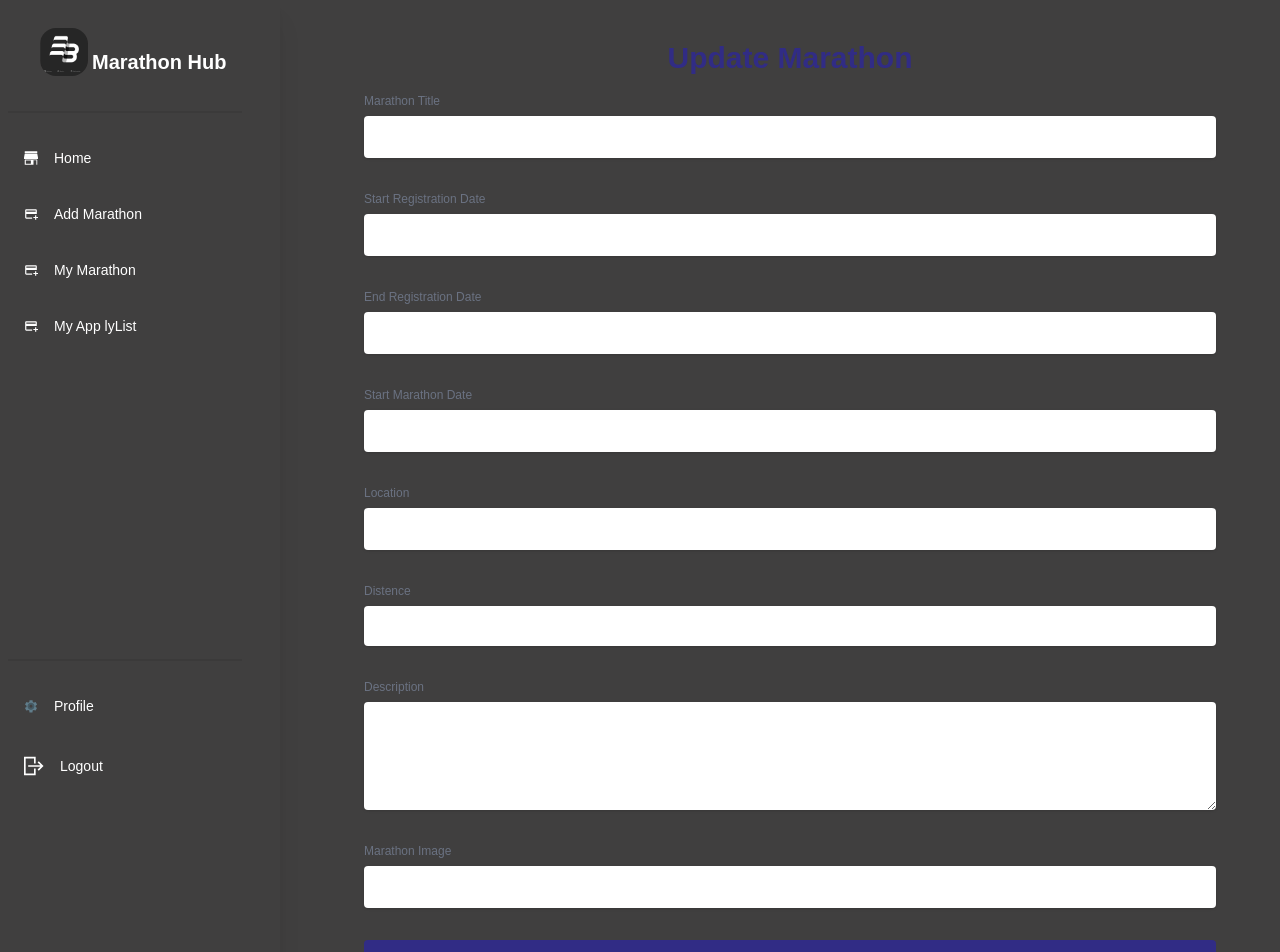
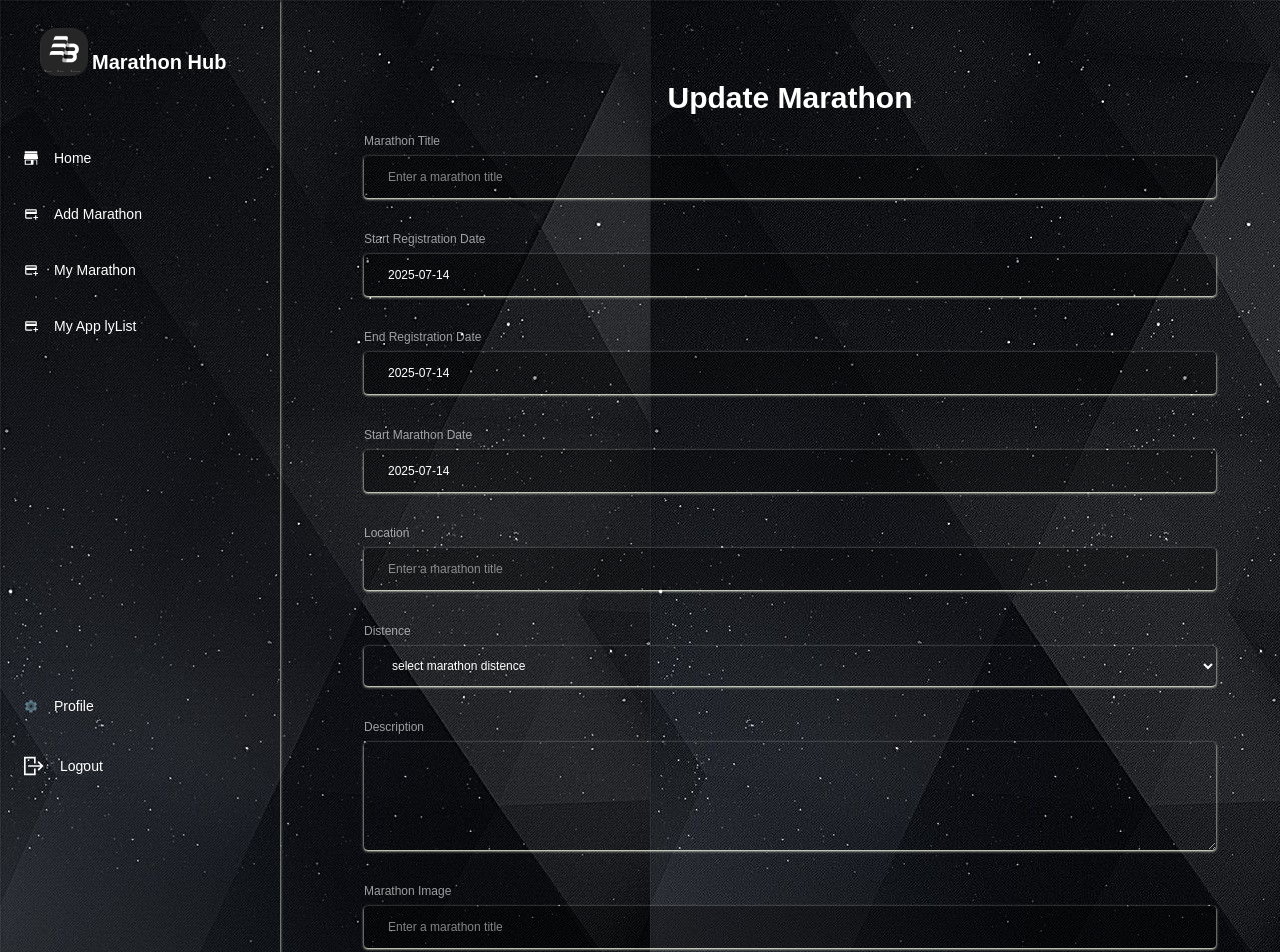
Before and after one commit to Shazidulislam/marathon-management, a React (Vite) app: page /board/mymarathon/1 in a window 1280 px wide. Shown: the top 952 px of the page. Built offline with nearby package versions, Linux system fonts and the light colour scheme; no server answers; sample sign-in values are in the browser's storage.

Commit message:
modify dash board , my apply list

```diff
--- a/src/Component/DashBoardComponent/Sidebar/Sidebar.jsx
+++ b/src/Component/DashBoardComponent/Sidebar/Sidebar.jsx
@@ -29,7 +29,7 @@ const Sidebar = () => {
 
 
     <>
-      <div className=" bg-black/40 text-white flex justify-between md:hidden">
+      <div className="  text-white flex justify-between md:hidden">
         <div>
           <div className="block cursor-pointer px-4 py-1 font-bold">
             <Link to="/">
--- a/src/Contexts/UpdateMarathon.jsx
+++ b/src/Contexts/UpdateMarathon.jsx
@@ -1,110 +1,187 @@
-import axios from 'axios';
-import React, { useEffect, useState } from 'react';
-import DatePicker from 'react-datepicker';
+import axios from "axios";
+import React, { useEffect, useState } from "react";
+import DatePicker from "react-datepicker";
 import "react-datepicker/dist/react-datepicker.css";
-import Swal from 'sweetalert2';
-import useAxiousSecure from '../Component/useAxiousSecure';
-import { useParams } from 'react-router';
-
+import Swal from "sweetalert2";
+import useAxiousSecure from "../Component/useAxiousSecure";
+import { useParams } from "react-router";
 
 const UpdateMarathon = () => {
-    const {id} = useParams()
-    const [singleData , aetSingleData] = useState({})
-  const [ startRegistionDate , setStartRegistionDate ] = useState(new Date());
-    const [ endRegistionDate , setEndRegistionDate ] = useState(new Date());
-    const [ startMarathonData , setStartMarathonData ] = useState(new Date());
+  const { id } = useParams();
+  const [singleData, aetSingleData] = useState({});
+  const [startRegistionDate, setStartRegistionDate] = useState(new Date());
+  const [endRegistionDate, setEndRegistionDate] = useState(new Date());
+  const [startMarathonData, setStartMarathonData] = useState(new Date());
 
-    const axiosInstance = useAxiousSecure()
+  const axiosInstance = useAxiousSecure();
 
-    useEffect(()=>{
-        axiosInstance.get(`/board/mymarathon/${id}`)
-        .then((res)=>{
-            aetSingleData(res?.data)
-        })
-    },[ id,axiosInstance ])
+  useEffect(() => {
+    axiosInstance.get(`/board/mymarathon/${id}`).then((res) => {
+      aetSingleData(res?.data);
+    });
+  }, [id, axiosInstance]);
 
-    const {image ,description,  marathon_title ,startRegistion ,endRegistion  ,distence,  location  ,_id , startMarathon} = singleData || {}
+  const {
+    image,
+    description,
+    marathon_title,
+    startRegistion,
+    endRegistion,
+    distence,
+    location,
+    _id,
+    startMarathon,
+  } = singleData || {};
 
-
-
-    const handleUpdateMarathon=(e)=>{
-        e.preventDefault()
+  const handleUpdateMarathon = (e) => {
+    e.preventDefault();
     const form = e.target;
-        const formData = new FormData(form)
-        const updateMarathonData = Object.fromEntries(formData.entries())
-
+    const formData = new FormData(form);
+    const updateMarathonData = Object.fromEntries(formData.entries());
 
     //update the marathon
-        axios.patch(`${import.meta.env.VITE_MARATHON_url}/myMarathonModal/${_id}`, updateMarathonData)
-        .then((res)=>{
-            if(res?.data?.acknowledged){
+    axios
+      .patch(
+        `${import.meta.env.VITE_MARATHON_url}/myMarathonModal/${_id}`,
+        updateMarathonData
+      )
+      .then((res) => {
+        if (res?.data?.acknowledged) {
           Swal.fire({
             position: "top-end",
             icon: "success",
             title: "Your Marathon UpdateSuccessfully successfully!",
             showConfirmButton: false,
-                    timer: 1500
+            timer: 1500,
           });
         }
-        })
-    }
+      });
+  };
 
   return (
-      <div className='px-2 md:px-12'>
-          <form onSubmit={handleUpdateMarathon} >
-            <h2 className='text-3xl text-center pt-10 font-bold text-indigo-900'>Update Marathon</h2>
+    <div className="px-2 md:px-12 py-10">
+      <form onSubmit={handleUpdateMarathon}>
+        <h2 className="text-3xl text-center pt-10 font-bold ">
+          Update Marathon
+        </h2>
         <fieldset className="fieldset  rounded-box   p-4">
-                                   <label className="label font-medium text-xm text-gray-500">Marathon Title</label>
-                                   <input type="text" defaultValue={marathon_title} required name='marathon_title' className="px-6 py-3 bg-base-100 outline-none shadow rounded  w-full " placeholder="Enter a marathon title" />
+          <label className="label font-medium text-xm ">Marathon Title</label>
+          <input
+            type="text"
+            defaultValue={marathon_title}
+            required
+            name="marathon_title"
+            className="px-6 py-3 bg-black/30 shadow shadow-lime-50 outline-none  rounded  w-full "
+            placeholder="Enter a marathon title"
+          />
         </fieldset>
         <fieldset className="fieldset  rounded-box   p-4">
-                                   <label className="label font-medium text-xm text-gray-500">Start Registration Date </label>
-                                   <DatePicker required defaultValue={startRegistion} selected={startRegistionDate} dateFormat="yyyy-MM-dd" name='startRegistion' className='px-6 py-3 bg-base-100 outline-none shadow rounded  w-full' onChange={(date)=>setStartRegistionDate(date)} />
-
+          <label className="label font-medium text-xm ">
+            Start Registration Date{" "}
+          </label>
+          <DatePicker
+            required
+            defaultValue={startRegistion}
+            selected={startRegistionDate}
+            dateFormat="yyyy-MM-dd"
+            name="startRegistion"
+            className="px-6 py-3 bg-black/30 text-white shadow shadow-lime-50 outline-none  rounded  w-full"
+            onChange={(date) => setStartRegistionDate(date)}
+          />
         </fieldset>
 
         <fieldset className="fieldset  rounded-box   p-4">
-                                   <label className="label font-medium text-xm text-gray-500">End Registration Date </label>
-                                    <DatePicker required defaultValue={endRegistion} name='endRegistion' selected={endRegistionDate} dateFormat="yyyy-MM-dd" className='px-6 py-3 bg-base-100 outline-none shadow rounded  w-full' onChange={(date)=>setEndRegistionDate(date)} />
+          <label className="label font-medium text-xm ">
+            End Registration Date{" "}
+          </label>
+          <DatePicker
+            required
+            defaultValue={endRegistion}
+            name="endRegistion"
+            selected={endRegistionDate}
+            dateFormat="yyyy-MM-dd"
+            className="px-6 py-3 bg-black/30 shadow shadow-lime-50 outline-none  rounded  w-full"
+            onChange={(date) => setEndRegistionDate(date)}
+          />
         </fieldset>
         <fieldset className="fieldset  rounded-box   p-4">
-                                   <label className="label font-medium text-xm text-gray-500">Start Marathon Date </label>
-                                    <DatePicker required name='startMarathon' defaultValue={startMarathon} selected={startMarathonData} dateFormat="yyyy-MM-dd" className='px-6 py-3 bg-base-100 outline-none shadow rounded  w-full' onChange={(date)=>setStartMarathonData(date)} />
+          <label className="label font-medium text-xm ">
+            Start Marathon Date{" "}
+          </label>
+          <DatePicker
+            required
+            name="startMarathon"
+            defaultValue={startMarathon}
+            selected={startMarathonData}
+            dateFormat="yyyy-MM-dd"
+            className="px-6 py-3 bg-black/30 shadow shadow-lime-50 outline-none  rounded  w-full"
+            onChange={(date) => setStartMarathonData(date)}
+          />
         </fieldset>
 
         <fieldset className="fieldset  rounded-box   p-4">
-                                   <label className="label font-medium text-xm text-gray-500">Location</label>
-                                   <input type="text" required defaultValue={location} name='location' className="px-6 py-3 bg-base-100 outline-none shadow rounded  w-full " placeholder="Enter a marathon title" />
+          <label className="label font-medium text-xm ">Location</label>
+          <input
+            type="text"
+            required
+            defaultValue={location}
+            name="location"
+            className="px-6 py-3 bg-black/30 shadow shadow-lime-50 outline-none  rounded  w-full "
+            placeholder="Enter a marathon title"
+          />
         </fieldset>
 
         <fieldset className="fieldset  rounded-box   p-4">
-                                   <label className="label font-medium text-xm text-gray-500">Distence</label>
-                                   <select required defaultValue={distence} name='distence' className="py-3 px-6 bg-white rounded  outline-none border-none shadow w-full">
-                                    <option disabled={false}>select marathon distence</option>
-                                    <option>5km</option>
-                                    <option>10km</option>
-                                    <option>15km</option>
-                                    <option>20km</option>
-                                    <option>30km</option>
-                                    <option>35km</option>
-                                    <option>40km</option>
-                                    <option>50km</option>
-                                    <option>60km</option>
+          <label className="label font-medium text-xm ">Distence</label>
+          <select
+            required
+            defaultValue={distence}
+            name="distence"
+            className="py-3 px-6  rounded  outline-none border-none  w-full  shadow shadow-lime-50"
+          >
+            <option className="bg-black/55 text-white" disabled={false}>select marathon distence</option>
+            <option className="bg-black/55 text-white">5km</option>
+            <option className="bg-black/55 text-white">10km</option>
+            <option className="bg-black/55 text-white">15km</option>
+            <option className="bg-black/55 text-white">20km</option>
+            <option className="bg-black/55 text-white">30km</option>
+            <option className="bg-black/55 text-white">35km</option>
+            <option className="bg-black/55 text-white">40km</option>
+            <option className="bg-black/55 text-white">50km</option>
+            <option className="bg-black/55 text-white">60km</option>
           </select>
         </fieldset>
         <fieldset className="fieldset  rounded-box   p-4">
-                                   <label className="label font-medium text-xm text-gray-500">Description</label>
+          <label className="label font-medium text-xm ">Description</label>
 
-                                   <textarea className='bg-white outline-none rounded shadow' rows="6" required  name="description" defaultValue={description} id=""></textarea>
+          <textarea
+            className=" outline-none rounded  shadow shadow-lime-50"
+            rows="6"
+            required
+            name="description"
+            defaultValue={description}
+            id=""
+          ></textarea>
         </fieldset>
         <fieldset className="fieldset  rounded-box   p-4">
-                                   <label className="label font-medium text-xm text-gray-500">Marathon Image</label>
-                                   <input type="url" required name='image' defaultValue={image} className="px-6 py-3 bg-base-100 outline-none shadow rounded  w-full " placeholder="Enter a marathon title" />
+          <label className="label font-medium text-xm ">Marathon Image</label>
+          <input
+            type="url"
+            required
+            name="image"
+            defaultValue={image}
+            className="px-6 py-3 bg-black/30 shadow shadow-lime-50 outline-none  rounded  w-full "
+            placeholder="Enter a marathon title"
+          />
         </fieldset>
         <fieldset className="fieldset  rounded-box   p-4">
-                                   <button type='submit' className='w-full py-3 text-lg text-white rounded font-bold bg-indigo-900'>Update  Marathon</button>
+          <button
+            type="submit"
+            className="w-full py-3 text-lg bg-black/10 shadow shadow-lime-100 rounded font-bold"
+          >
+            Update Marathon
+          </button>
         </fieldset>
-
       </form>
     </div>
   );
--- a/src/Layout/DashbordLayout/DashBoard.jsx
+++ b/src/Layout/DashbordLayout/DashBoard.jsx
@@ -1,14 +1,15 @@
 import React from 'react';
 import {  Outlet } from 'react-router';
 import Sidebar from '../../Component/DashBoardComponent/Sidebar/Sidebar';
+import bgblack from '../../assets/marathon-img/bg-black-2.jpeg'
 
 const Dashboard = () => {
     return (
         <div>
 
             <main>
-                <div className='grid grid-cols-13   gap-5 '>
-                    <div className=' col-span-13 md:col-span-3 text-sm py-8   font-medium  shadow-xl'>
+                <div className='grid grid-cols-13   gap-5 ' style={{backgroundImage:`url(${bgblack})`}}>
+                    <div className=' col-span-13 md:col-span-3 text-sm py-8  shadow shadow-lime-50  font-medium  '>
                         <Sidebar></Sidebar>
                     </div>
 
--- a/src/Pages/AddMarathon.jsx
+++ b/src/Pages/AddMarathon.jsx
@@ -48,7 +48,7 @@ const AddMarathon = () => {
         <div className = "min-h-screen  py-12  px-3 md:px-0 mx-auto ">
             {/* addmarathon container */}
             <div className='max-w-sm md:max-w-lg lg:max-w-3xl py-2  md:py-10 text-center md:border-b-6 md:border-r-6 md:rounded-br-3xl md:border-b-indigo-700 md:border-r-indigo-700 rounded-md mx-auto '>
-               <h1 className='text-xl md:text-3xl lg:text-5xl font-bold text-indigo-950'>Create New Marathon</h1>
+               <h1 className='text-xl md:text-3xl lg:text-5xl font-bold '>Create New Marathon</h1>
 
                <form onSubmit={handleAddMarathon} >
                     <fieldset className="fieldset  rounded-box   p-4">
@@ -92,7 +92,7 @@ const AddMarathon = () => {
                      <fieldset className="fieldset  rounded-box   p-4">
                        <label className="label font-medium text-xm  ">Description</label>
 
-                       <textarea className='bg-white/20  outline-none rounded shadow' rows="5" required  name="description" id=""></textarea>
+                       <textarea className='bg-white/20  outline-none rounded shadow px-4 pt-1' rows="5" required  name="description" id=""></textarea>
                     </fieldset>
                      <fieldset className="fieldset  rounded-box   p-4">
                        <label className="label font-medium text-xm  ">Marathon Image</label>
```
Also changed, not shown: src/Pages/MyApplyList.jsx (+8 -10 lines), src/assets/marathon-img/bg-black-2.jpeg (added), src/assets/marathon-img/black-bg-1.jpeg (added). Lines whose indentation alone changed are shown as unchanged.
